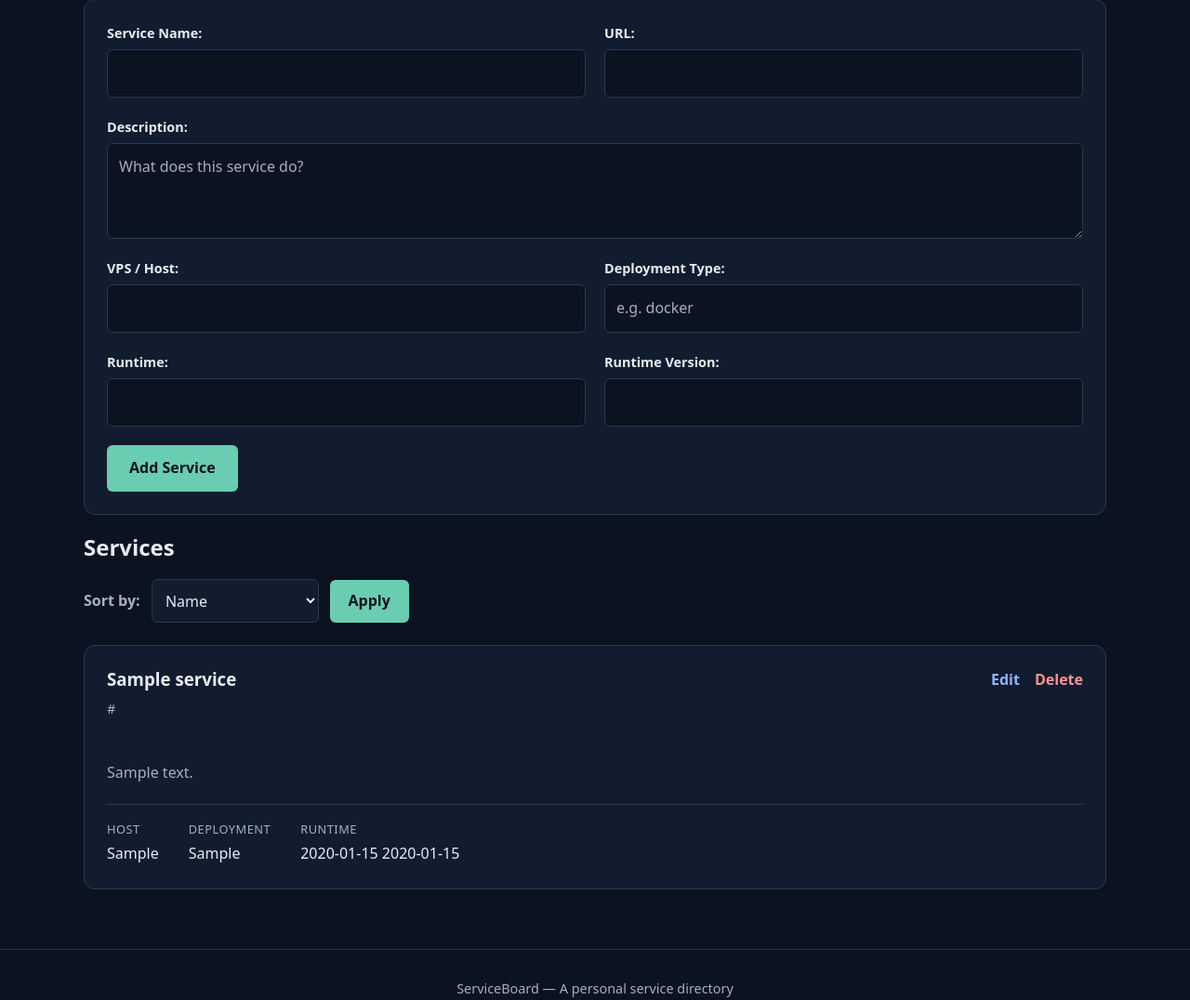
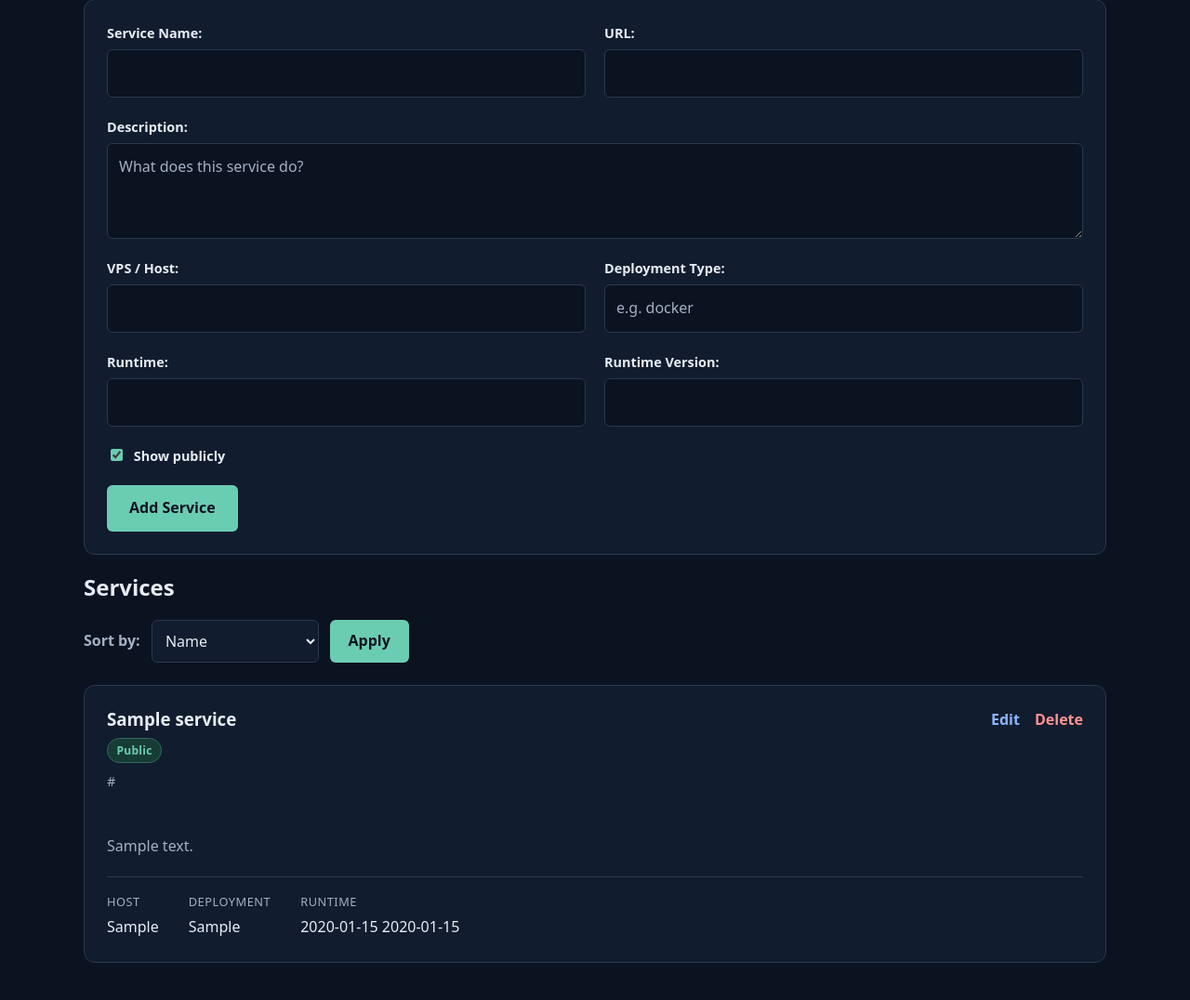
Before and after one commit to JoyfulReaper/ServiceBoard, a Flask app: page /admin in a window 1280 px wide. Shown: the part 389-1465 px from the top of the page at 93% size. Run offline with Flask 3, Linux system fonts and the light colour scheme; the visitor is signed in with stand-in values (Sample User, id 1); tables that the repository leaves empty hold one stand-in row (values such as "Sample post"); some libraries are stand-ins or nearby versions.

Commit message:
Add public and private service visibility
Allow admins and API clients to control service visibility. Hide private services from public listings and direct access while preserving authenticated access, and migrate existing services as public.

```diff
--- a/src/serviceboard/app.py
+++ b/src/serviceboard/app.py
@@ -35,8 +35,15 @@ def service_read_response(data):
 
     if authorization is None:
         if isinstance(data, list):
-            data = [public_service(service) for service in data]
+            data = [
+                public_service(service)
+                for service in data
+                if service["is_public"]
+            ]
         else:
+            if not data["is_public"]:
+                return jsonify({"error": "Service not found"}), 404
+
             data = public_service(data)
     elif not is_valid_api_key():
         return jsonify({"error": "Invalid API key"}), 401, {
@@ -83,6 +90,14 @@ def validate_service_fields(data):
     if fields["runtime_version"] and not fields["runtime_name"]:
         return None, "Runtime name required when runtime version is provided"
 
+    if "is_public" in data:
+        is_public = data["is_public"]
+
+        if not isinstance(is_public, bool):
+            return None, "is_public must be a boolean"
+
+        fields["is_public"] = is_public
+
     return fields, None
 
 @app.route('/')
@@ -94,6 +109,7 @@ def index():
             "description": service["description"]
         }
         for service in database.get_services()
+        if service["is_public"]
     ]
 
     return render_template("index.html", services=services)
@@ -155,12 +171,16 @@ def delete_service(service_id):
 @app.route("/admin/services", methods=["POST"])
 @require_login
 def admin_create_service():
-    fields, error = validate_service_fields(request.form)
+    form_data = request.form.to_dict()
+    form_data["is_public"] = "is_public" in request.form
+
+    fields, error = validate_service_fields(form_data)
 
     if error is not None:
         return render_template(
             "admin.html",
-            serrvices=database.get_services(),
+            services=database.get_services(),
+            form_is_public=form_data["is_public"],
             error=error
         ), 400
 
@@ -177,12 +197,16 @@ def admin_edit_service(service_id):
         return "Service not found", 404
 
     if request.method == "POST":
-        fields, error = validate_service_fields(request.form)
+        form_data = request.form.to_dict()
+        form_data["is_public"] = "is_public" in request.form
+
+        fields, error = validate_service_fields(form_data)
 
         if error is not None:
             return render_template(
                 "edit_service.html",
                 service=service,
+                form_is_public=form_data["is_public"],
                 error=error
             ), 400
 
--- a/src/serviceboard/database.py
+++ b/src/serviceboard/database.py
@@ -33,7 +33,8 @@ def initialize_database():
                host            TEXT,
                deployment_type TEXT,
                runtime_name    TEXT,
-               runtime_version TEXT
+               runtime_version TEXT,
+               is_public       INTEGER NOT NULL DEFAULT 1
            )
            """)
 
@@ -45,29 +46,42 @@ def initialize_database():
             if column not in existing_columns:
                 connection.execute(f"ALTER TABLE services ADD COLUMN {column} TEXT")
 
+        if "is_public" not in existing_columns:
+            connection.execute(
+                "ALTER TABLE services ADD COLUMN is_public INTEGER NOT NULL DEFAULT 1"
+            )
+
         connection.commit()
 
 def get_services():
     with closing(sqlite3.connect(database_path())) as connection:
         connection.row_factory = sqlite3.Row
         cursor = connection.execute("""
-            SELECT id, name, url, host, deployment_type, runtime_name, runtime_version, description
+            SELECT id, name, url, host, deployment_type, runtime_name, runtime_version, description, is_public
             FROM services
                                     """)
         rows = cursor.fetchall()
 
         services = [dict(row) for row in rows]
+
+        for service in services:
+            service["is_public"] = bool(service["is_public"])
+
         return services
 
 def get_service(service_id):
     with closing(sqlite3.connect(database_path())) as connection:
         connection.row_factory = sqlite3.Row
         cursor = connection.execute("""
-            SELECT id, name, url, host, deployment_type, runtime_name, runtime_version, description
+            SELECT id, name, url, host, deployment_type, runtime_name, runtime_version, description, is_public
             FROM services WHERE id = ?
                                     """, (service_id,))
         row = cursor.fetchone()
         service = dict(row) if row else None
+
+        if service is not None:
+            service["is_public"] = bool(service["is_public"])
+
         return service
 
 def create_service(
@@ -77,14 +91,15 @@ def create_service(
         runtime_name: str | None = None,
         runtime_version: str | None = None,
         deployment_type: str | None = None,
-        description: str | None = None
+        description: str | None = None,
+        is_public: bool = True
 ):
 
     sql = """
-          INSERT INTO services (name, url, host, deployment_type, runtime_name, runtime_version, description)
-          VALUES (?, ?, ?, ?, ?, ?, ?)"""
+          INSERT INTO services (name, url, host, deployment_type, runtime_name, runtime_version, description, is_public)
+          VALUES (?, ?, ?, ?, ?, ?, ?, ?)"""
     with closing(sqlite3.connect(database_path())) as connection:
-        cursor = connection.execute(sql, (name, url, host, deployment_type, runtime_name, runtime_version, description))
+        cursor = connection.execute(sql, (name, url, host, deployment_type, runtime_name, runtime_version, description, is_public))
         service_id = cursor.lastrowid
 
         service = {
@@ -95,7 +110,8 @@ def create_service(
             'deployment_type': deployment_type,
             'description': description,
             'runtime_name': runtime_name,
-            'runtime_version': runtime_version
+            'runtime_version': runtime_version,
+            'is_public': is_public
         }
 
         connection.commit()
@@ -122,16 +138,17 @@ def update_service(service_id: int,
                    runtime_name: str | None = None,
                    runtime_version: str | None = None,
                    deployment_type: str | None = None,
-                   description: str | None = None):
+                   description: str | None = None,
+                   is_public: bool | None = None):
 
     sql = """
-        UPDATE services SET name = ?, url = ?, host = ?, deployment_type = ?, runtime_name = ?, runtime_version = ?, description = ?
+        UPDATE services SET name = ?, url = ?, host = ?, deployment_type = ?, runtime_name = ?, runtime_version = ?, description = ?, is_public = COALESCE(?, is_public)
         WHERE id = ?
     """
-
+    visibility = None if is_public is None else int(is_public)
     with closing(sqlite3.connect(database_path())) as connection:
         cursor = connection.execute(sql,
-                                    (name, url, host, deployment_type, runtime_name, runtime_version, description, service_id))
+                                    (name, url, host, deployment_type, runtime_name, runtime_version, description, visibility, service_id))
         connection.commit()
 
         if cursor.rowcount == 0:
--- a/src/serviceboard/static/style.css
+++ b/src/serviceboard/static/style.css
@@ -238,7 +238,7 @@ main.container {
     color: var(--text);
 }
 
-.service-form input:not([type="hidden"]),
+.service-form input:not([type="hidden"]):not([type="checkbox"]),
 .service-form textarea {
     width: 100%;
     min-width: 0;
@@ -248,6 +248,11 @@ main.container {
     border: 1px solid var(--border);
     border-radius: 6px;
     font: inherit;
+}
+
+.service-form input[type="checkbox"] {
+    accent-color: var(--accent);
+    margin-right: 0.5rem;
 }
 
 .service-form input:focus,
@@ -410,3 +415,25 @@ main.container {
 .service-controls button:hover {
     background: #8be0c7;
 }
+
+.visibility-badge {
+    display: inline-block;
+    padding: 0.2rem 0.6rem;
+    margin-bottom: 0.5rem;
+    border-radius: 999px;
+    font-size: 0.75rem;
+    font-weight: 700;
+    letter-spacing: 0.02em;
+}
+
+.visibility-public {
+    color: #6acdb2;
+    background: #173c35;
+    border: 1px solid #326b5c;
+}
+
+.visibility-private {
+    color: #ffca86;
+    background: #443321;
+    border: 1px solid #78583b;
+}
--- a/src/serviceboard/templates/admin.html
+++ b/src/serviceboard/templates/admin.html
@@ -71,6 +71,14 @@
             <input type="text" id="runtime_version" name="runtime_version">
         </div>
 
+        <div class="form-full-width">
+            <label for="is_public">
+                <input type="checkbox" id="is_public" name="is_public"
+                       {% if form_is_public is not defined or form_is_public %}checked{% endif %}>
+                Show publicly
+            </label>
+        </div>
+
         <button type="submit">Add Service</button>
     </form>
 
@@ -107,6 +115,13 @@
             <div class="admin-service-header">
                 <div>
                     <h3>{{ service["name"] }}</h3>
+
+                    {% if service["is_public"] %}
+                        <span class="visibility-badge visibility-public">Public</span>
+                    {% else %}
+                        <span class="visibility-badge visibility-private">Private</span>
+                    {% endif %}
+
                     <p class="service-address">{{ service["url"] }}</p>
                 </div>
 
```
Also changed, not shown: src/serviceboard/templates/edit_service.html (+8 -0 lines), tests/test_admin.py (+62 -0 lines), tests/test_api.py (+115 -0 lines), tests/test_database.py (+56 -0 lines).
